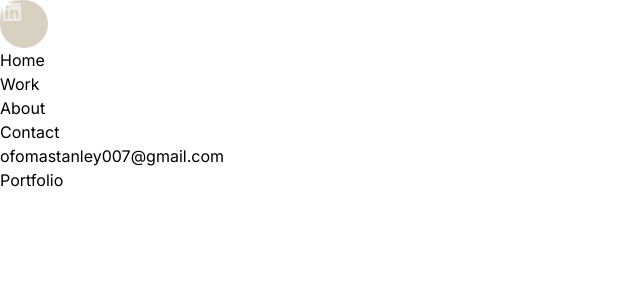
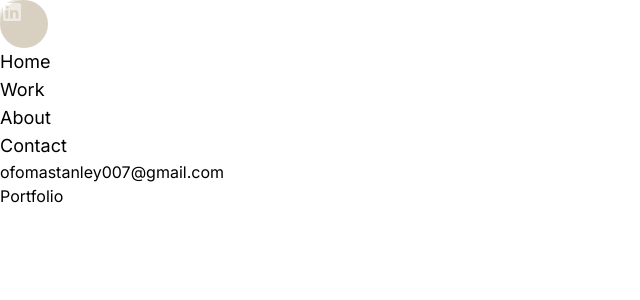
Before and after one commit to Maxwell011/portfolio-design, a Next.js app: page / in a window 1280 px wide. Shown: the top 300 px of the page, without its empty margins (0-640 px from the left). Built offline with nearby package versions, Linux system fonts and the light colour scheme.

Commit message:
Increase the font size

```diff
--- a/src/app/components/Nav.tsx
+++ b/src/app/components/Nav.tsx
@@ -16,10 +16,10 @@ const Nav = () => {
         </div>
         <div>
           <ul>
-            <li>Home</li>
-            <li>Work</li>
-            <li>About</li>
-            <li>Contact</li>
+            <li className="text-lg">Home</li>
+            <li className="text-lg">Work</li>
+            <li className="text-lg">About</li>
+            <li className="text-lg">Contact</li>
           </ul>
         </div>
 
```
